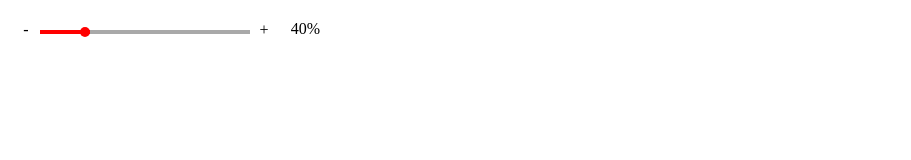
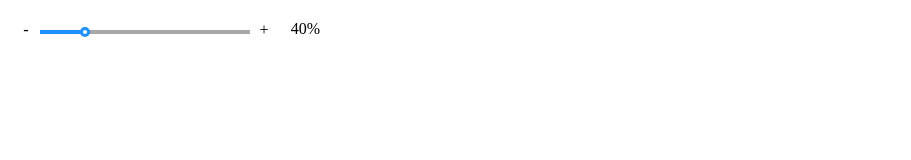
Before and after one commit to sounmos/ui-view, a Vue app: page / in a window 1280 px wide. Shown: the top 160 px of the page, without its empty margins (0-911 px from the left). Built offline with nearby package versions, Linux system fonts and the light colour scheme.

Commit message:
feat: 修改样式

```diff
--- a/src/components/ScaleProportion.vue
+++ b/src/components/ScaleProportion.vue
@@ -4,7 +4,9 @@
     <div id="proportion-minus">-</div>
     <div>
       <div class="proportion-content" id="proportion-content">
-        <div class="proportion-circle" id="proportion-circle"></div>
+        <div class="proportion-circle" id="proportion-circle">
+          <div class="proportion-circle-small"></div>
+        </div>
       </div>
     </div>
     <div id="proportion-add">+</div>
@@ -85,17 +87,29 @@ export default {
   &-content{
     width: 110px;
     height: 4px;
-    background: red;
+    background: dodgerblue;
     position: relative;
   }
   &-circle{
     width: 10px;
     height: 10px;
-    background: red;
+    background: dodgerblue;
     border-radius: 50%;
     position: absolute;
     top: -3px;
     right: 0;
+  }
+  &-circle-small{
+    width: 4px;
+    height: 4px;
+    background: white;
+    position: absolute;
+    top: 0;
+    bottom: 0;
+    left: 0;
+    right: 0;
+    margin: auto;
+    border-radius: 50%;
   }
   &-text{
     position: absolute;
--- a/src/store/index.ts
+++ b/src/store/index.ts
@@ -1,3 +1,4 @@
 import { ref, Ref } from 'vue';
 
+// 缩放比例 -- 对应缩放控制器
 export const currentProportion: Ref<number> = ref(40);
```
